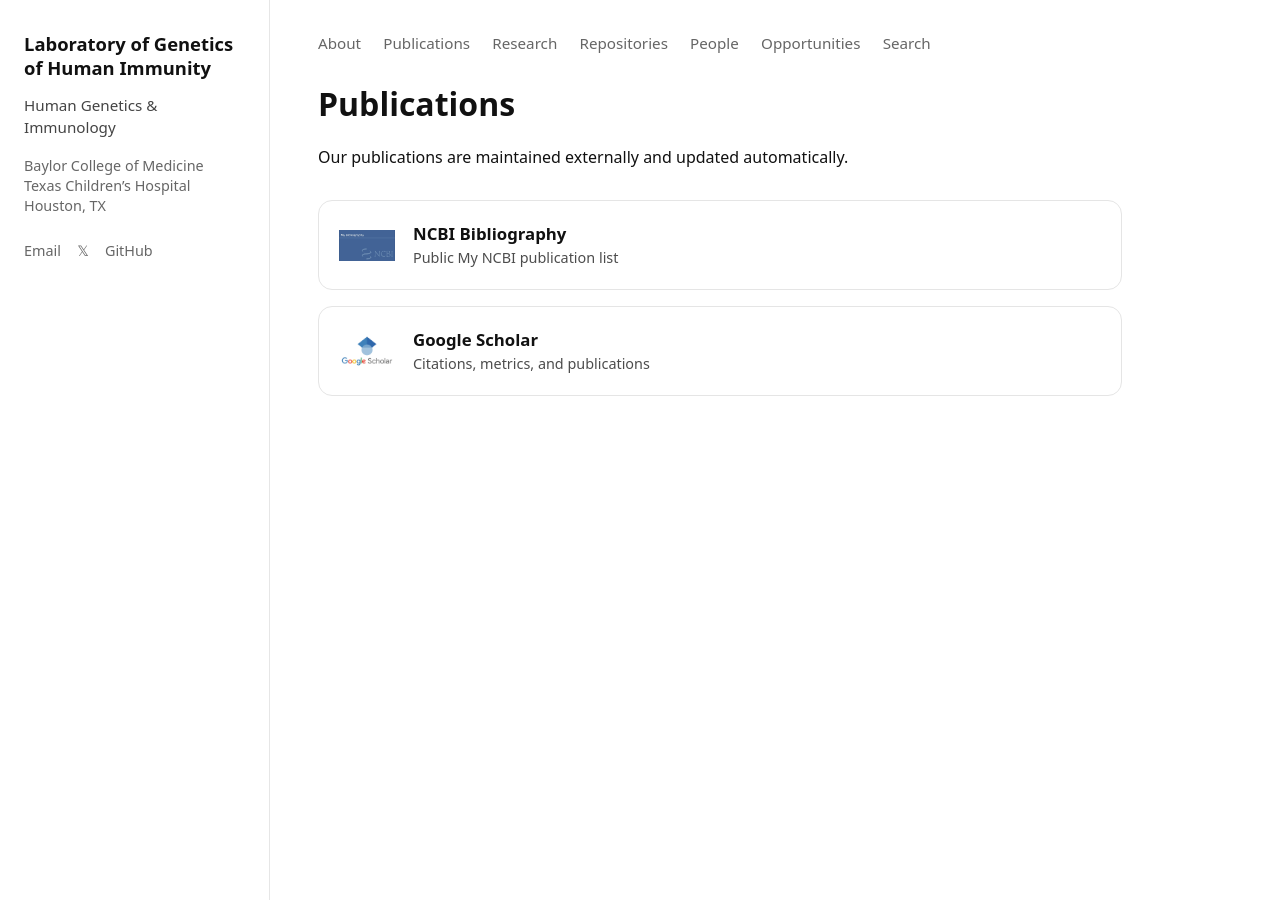
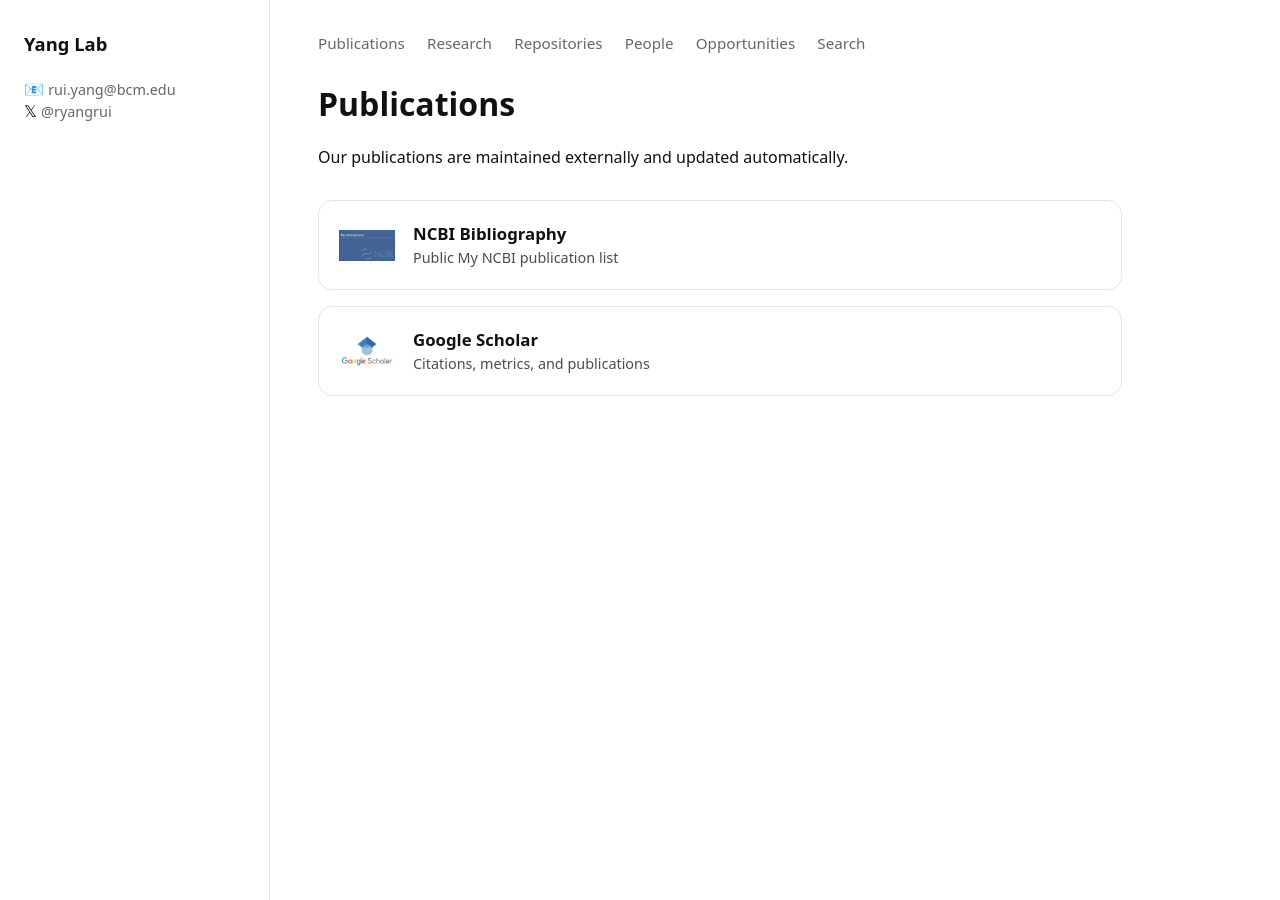
Before and after one commit to ruiyanggenetics/ghilab, a Jekyll site: the page built from publications.md, in a window 1280 px wide. Built offline with Jekyll 4.4.1, drawn with Linux system fonts in a browser that asks for light colours.

Commit message:
Update default.html

```diff
--- a/_layouts/default.html
+++ b/_layouts/default.html
@@ -3,39 +3,35 @@
 <head>
   <meta charset="UTF-8">
   <title>{{ page.title }} | {{ site.title }}</title>
-  <link rel="stylesheet" href="{{ '/assets/style.css?v=3' | relative_url }}">
+  <link rel="stylesheet" href="{{ '/assets/style.css' | relative_url }}">
 </head>
+<body>
 
-<body>
 <div class="page">
 
-    <!-- LEFT SIDEBAR (shows on every page) -->
+  <!-- LEFT SIDEBAR -->
   <aside class="sidebar">
+
     <div class="lab-name">
-        <a href="{{ '/' | relative_url }}">Laboratory of Genetics<br>of Human Immunity</a>
-      </div>
-
-      <div class="lab-desc">
-        Human Genetics &amp; Immunology
-      </div>
-
-      <div class="lab-affiliation">
-        Baylor College of Medicine<br>
-        Texas Children’s Hospital<br>
-        Houston, TX
+      <a href="{{ '/' | relative_url }}"><strong>Yang Lab</strong></a>
     </div>
 
     <div class="lab-links">
-        <a href="mailto:rui.yang@bcm.edu">Email</a>
-        <a href="https://twitter.com/ryangrui" target="_blank" rel="noopener">𝕏</a>
-        <a href="https://github.com/ruiyanggenetics" target="_blank" rel="noopener">GitHub</a>
+      <div>
+        📧 <a href="mailto:rui.yang@bcm.edu">rui.yang@bcm.edu</a>
       </div>
+      <div>
+        𝕏 <a href="https://twitter.com/ryangrui" target="_blank">@ryangrui</a>
+      </div>
+    </div>
+
   </aside>
 
-    <!-- RIGHT SIDE -->
-    <main class="content">
+  <!-- RIGHT CONTENT -->
+  <div class="content">
+
+    <!-- TOP NAV -->
     <nav class="topnav">
-        <a href="{{ '/' | relative_url }}">About</a>
       <a href="{{ '/publications' | relative_url }}">Publications</a>
       <a href="{{ '/research' | relative_url }}">Research</a>
       <a href="{{ '/repositories' | relative_url }}">Repositories</a>
@@ -44,9 +40,13 @@
       <a href="{{ '/search' | relative_url }}">Search</a>
     </nav>
 
+    <main>
       {{ content }}
     </main>
 
   </div>
+
+</div>
+
 </body>
 </html>
```
Lines whose indentation alone changed are shown as unchanged.
